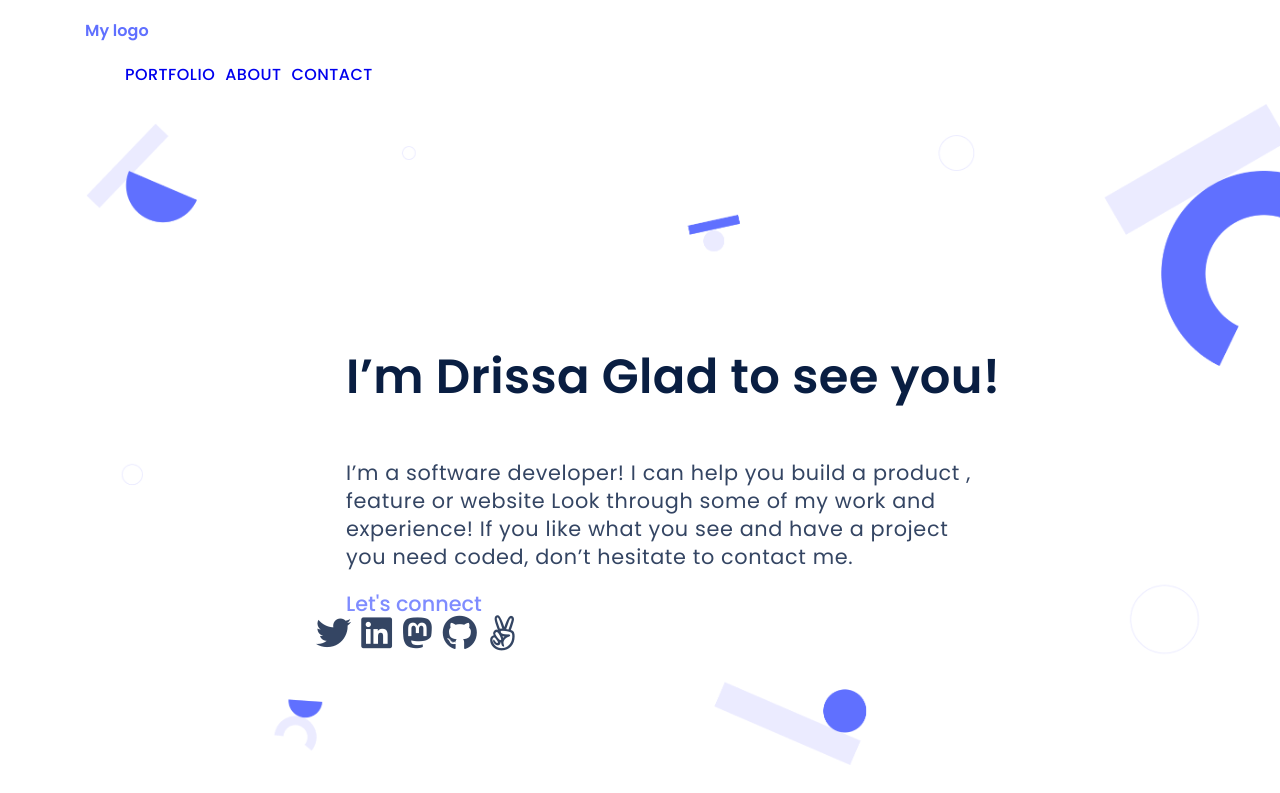
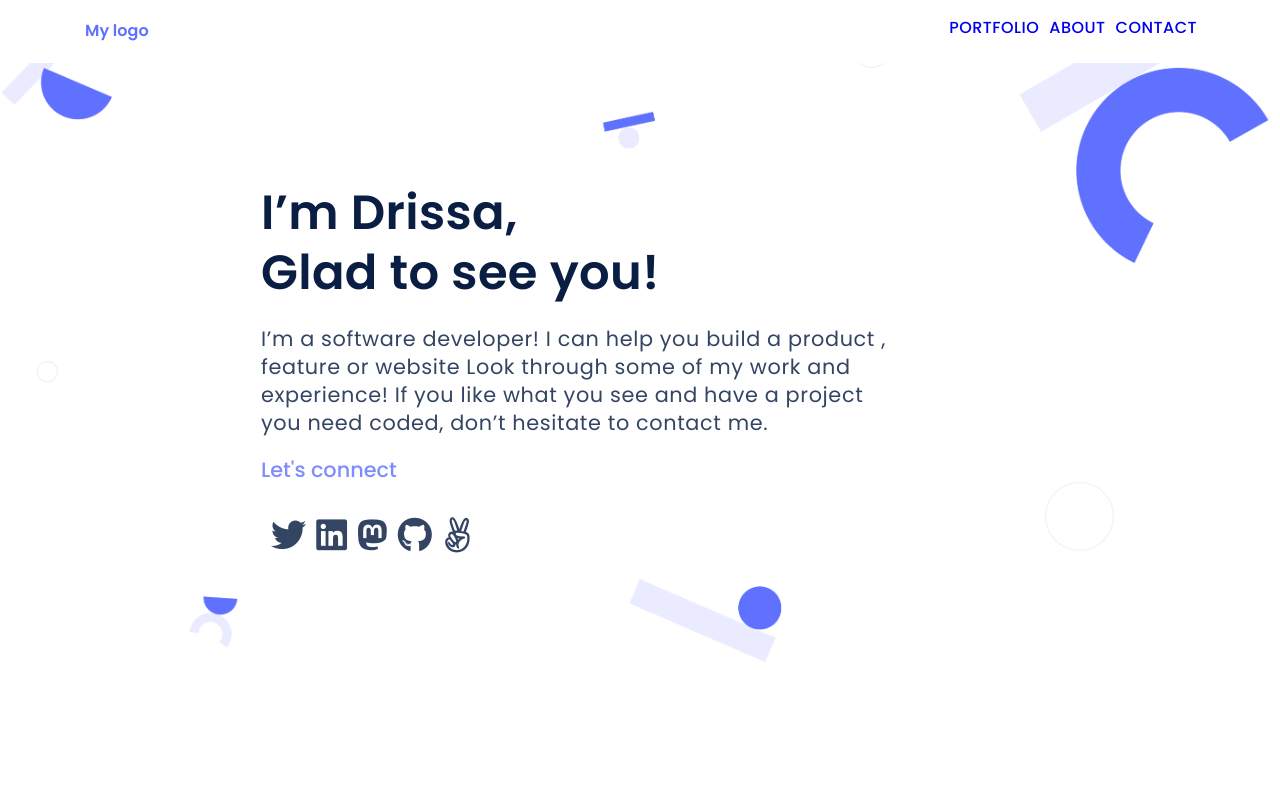
Before and after one commit to touredri/Portfolio, a plain HTML site: page index.html in a window 1280 px wide. Shown: the top 793 px of the page. Drawn offline with nearby package versions, Linux system fonts and the light colour scheme.

Commit message:
Update index.html

```diff
--- a/index.html
+++ b/index.html
@@ -11,21 +11,21 @@
     <title>Portfolio</title>
 </head>
 <body>
-    <header>
-        <div class="container">
-      <nav>
+<header>
         <div class="logo">
           <h4>My logo</h4>
         </div>
+      <nav>
         <ul class="nav_links">
-          <li><a href="#">Portfolio</a></li>
-          <li><a href="#">about</a></li>
-          <li><a href="#">contact</a></li>
-          <i class="fa-solid fa-bars"></i>
+          <li><a href="#porfolio" class="scroll">Portfolio</a></li>
+          <li><a href="#about" class="scroll">about</a></li>
+          <li><a href="#contact" class="scroll">contact</a></li>
+          <i class="fa-solid fa-bars" id="btn_menu"></i>
         </ul>
       </nav>
-      <div class="present">
-        <h1>I’m Drissa Glad to see you!</h1>
+    </header>
+     <section class="present" id="porfolio">
+        <h1>I’m Drissa, <br> Glad to see you!</h1>
         <p>
           I’m a software developer! I can help you build a product , feature or
           website Look through some of my work and experience! If you like what
@@ -33,16 +33,14 @@
           me.
         </p>
         <h3>Let's connect</h3>
-        <div class="social">
-          <a href="#"><i class="fa-brands fa-twitter"></i></a>
-          <a href="#"><i class="fa-brands fa-linkedin"></i></a>
-          <a href="#"><i class="fa-brands fa-mastodon"></i></a>
-          <a href="#"><i class="fa-brands fa-github"></i></a>
-          <a href="#"><i class="fa-brands fa-angellist"></i></a>
-        </div>
-      </div>
-    </div>
-    </header>
+        <ul class="social">
+          <li>  <a href="#"><i class="fa-brands fa-twitter"></i></a></li>
+          <li>  <a href="#"><i class="fa-brands fa-linkedin"></i></a></li>
+          <li>  <a href="#"><i class="fa-brands fa-mastodon"></i></a></li>
+            <li><a href="#"><i class="fa-brands fa-github"></i></a></li>
+            <li><a href="#"><i class="fa-brands fa-angellist"></i></a></li>
+          </ul>
+     </section>
 
     <!-- wor section for desktop -->
 
```
